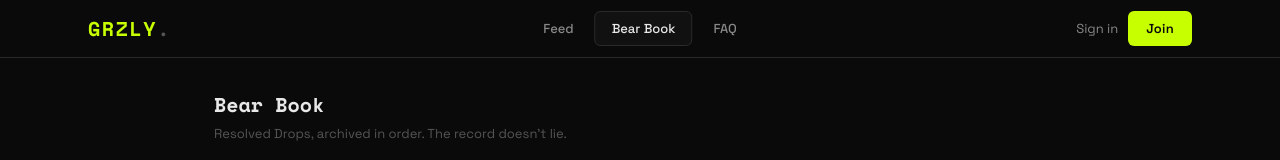
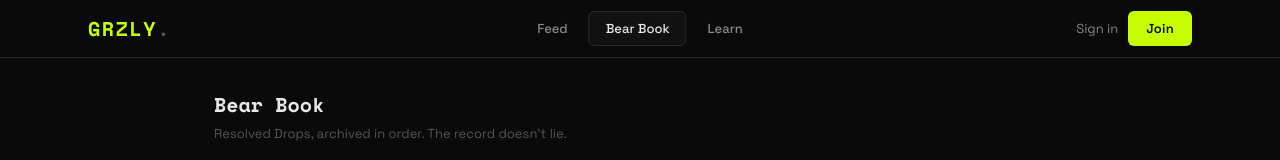
Before and after one commit to sleepdebt/grzly, a Next.js app: page /bear-book in a window 1280 px wide. Shown: the top 160 px of the page. Built offline with nearby package versions, Linux system fonts and the light colour scheme; no server answers; the database is empty.

Commit message:
rename FAQ to Learn in nav

```diff
--- a/src/components/Nav.tsx
+++ b/src/components/Nav.tsx
@@ -14,7 +14,7 @@ interface NavProps {
 const NAV_TABS = [
   { href: '/', label: 'Feed' },
   { href: '/bear-book', label: 'Bear Book' },
-  { href: '/faq', label: 'FAQ' },
+  { href: '/faq', label: 'Learn' },
 ]
 
 export default function Nav({ user, username, avatarUrl }: NavProps) {
```
